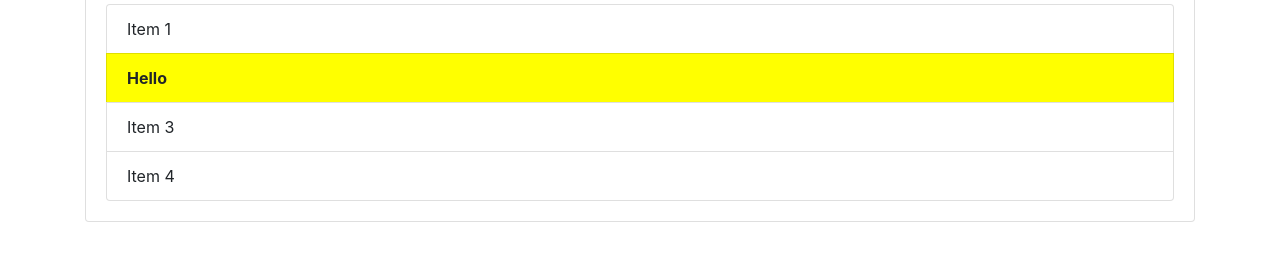
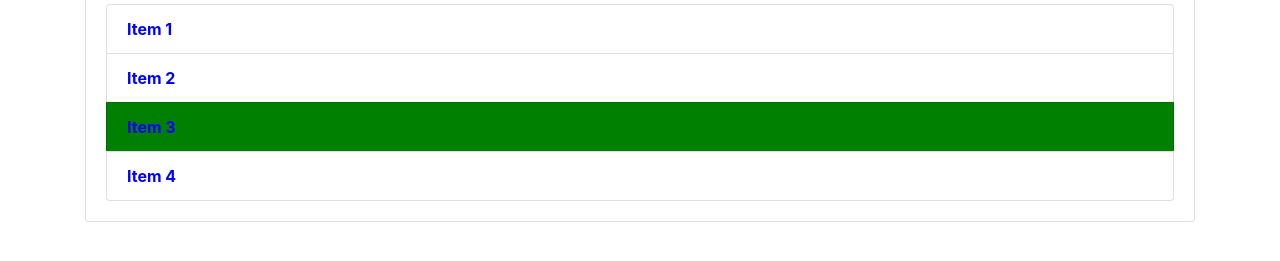
Before and after one commit to minda12/new2, a plain HTML site: page index.html in a window 1280 px wide. Shown: the part 293-554 px from the top of the page. Drawn offline with nearby package versions, Linux system fonts and the light colour scheme.

Commit message:
Make the 3 rd element in the list have green background color Make all the elements in the list have bold color font

```diff
--- a/dom.js
+++ b/dom.js
@@ -27,9 +27,22 @@ header.style.borderBottom ="solid 20px #000"
 
 var items = document.getElementsByClassName("list-group-item")
 console.log(items[2])
-items[1].textContent="Hello"
-items[1].style.fontWeight="bold"
-items[1].style.backgroundColor="yellow"
+
+//items[1].textContent="Hello"
+//items[1].style.fontWeight="bold"
+//items[1].style.backgroundColor="yellow"
 var add =document.querySelector('.title')
+
 add.style.fontWeight='bold'
 add.style.color="green"
+
+
+items[2].style.backgroundColor="green"
+
+for(var i =0;i<items.length;i++)
+{
+
+items[i].style.fontWeight="bold"
+items[i].style.color="blue"
+
+}
```
Also changed, not shown: index.html (+1 -1 lines).
